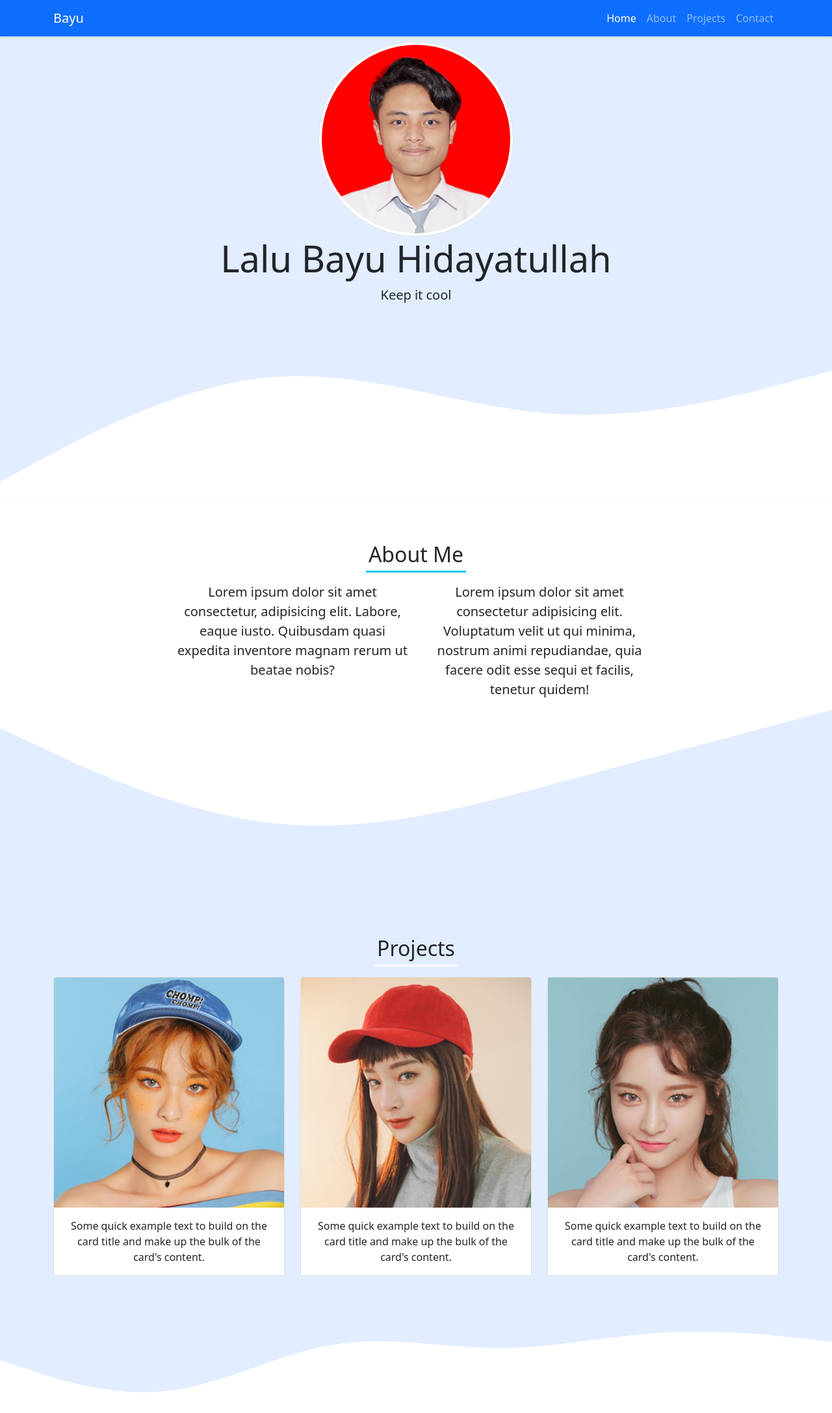
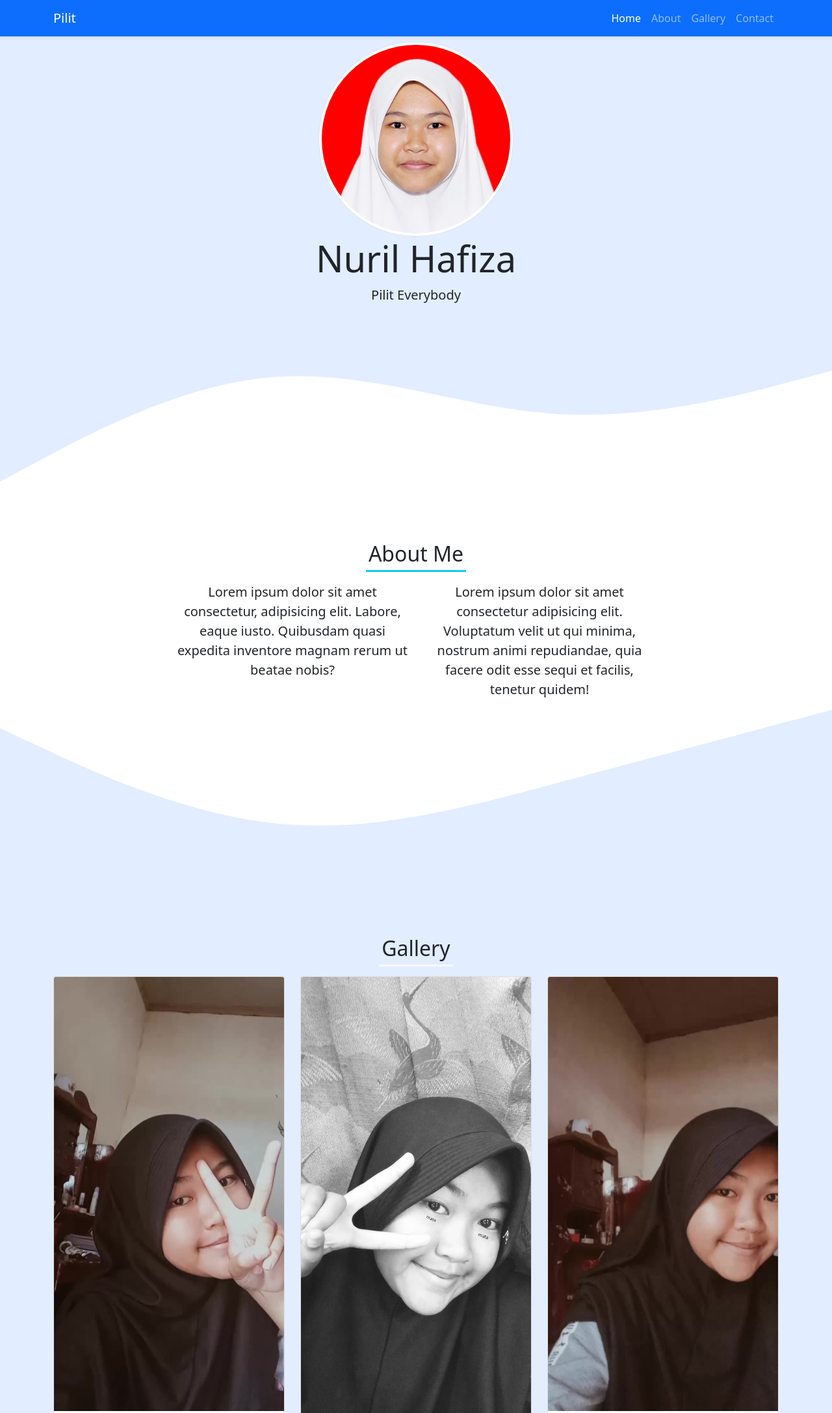
Before and after one commit to lalubayuhidayatullah/lalubayuhidayatullah.github.io, a plain HTML site: page index.html in a window 1280 px wide. Shown: the top 2174 px of the page at 65% size. Drawn offline with Linux system fonts and the light colour scheme.

Commit message:
mengubah isi menjadi pilit everybody

```diff
--- a/index.html
+++ b/index.html
@@ -12,7 +12,7 @@
     <!-- navbar -->
     <nav class="navbar navbar-expand-lg navbar-dark bg-primary shadow-sm fixed-top">
       <div class="container">
-        <a class="navbar-brand" href="#">Bayu</a>
+        <a class="navbar-brand" href="#">Pilit</a>
         <button class="navbar-toggler" type="button" data-bs-toggle="collapse" data-bs-target="#navbarNav" aria-controls="navbarNav" aria-expanded="false" aria-label="Toggle navigation">
           <span class="navbar-toggler-icon"></span>
         </button>
@@ -25,7 +25,7 @@
               <a class="nav-link" href="#about">About</a>
             </li>
             <li class="nav-item">
-              <a class="nav-link" href="#project">Projects</a>
+              <a class="nav-link" href="#project">Gallery</a>
             </li>
             <li class="nav-item">
               <a class="nav-link" href="#contact">Contact</a>
@@ -38,9 +38,9 @@
 
     <!-- jumbotron -->
     <section class="jumbotron text-center">
-      <img src="img/1.jpg" alt="Lalu Bayu" width="300" class="rounded-circle img-thumbnail">
-      <h1 class="display-4">Lalu Bayu Hidayatullah</h1>
-      <p class="lead">Keep it cool</p>
+      <img src="img/2.jpg" alt="Lalu Bayu" width="300" class="rounded-circle img-thumbnail">
+      <h1 class="display-4">Nuril Hafiza</h1>
+      <p class="lead">Pilit Everybody</p>
       <svg xmlns="http://www.w3.org/2000/svg" viewBox="0 0 1440 320"><path fill="#ffffff" fill-opacity="1" d="M0,288L80,245.3C160,203,320,117,480,106.7C640,96,800,160,960,170.7C1120,181,1280,139,1360,117.3L1440,96L1440,320L1360,320C1280,320,1120,320,960,320C800,320,640,320,480,320C320,320,160,320,80,320L0,320Z"></path></svg>
     </section>
     <!-- last of jumbotron -->
@@ -71,13 +71,13 @@
       <div class="container">
         <div class="row text-center mb-3">
           <div class="col">
-            <h2 class=""><span class="border-bottom border-light border-3 p-1">Projects</span></h2>
+            <h2 class=""><span class="border-bottom border-light border-3 p-1">Gallery</span></h2>
           </div>
         </div>
         <div class="row">
           <div class="col-md-4">
             <div class="card mb-3">
-              <img src="img/img projects/img1.png" class="card-img-top" alt="project 1">
+              <img src="img/img pilit/img1.jpg" class="card-img-top" alt="project 1">
               <div class="card-body">
                 <p class="card-text text-center">Some quick example text to build on the card title and make up the bulk of the card's content.</p>
               </div>
@@ -85,7 +85,7 @@
           </div>
           <div class="col-md-4">
             <div class="card mb-3">
-              <img src="img/img projects/img2.png" class="card-img-top" alt="project 2">
+              <img src="img/img pilit/img2.jpg" class="card-img-top" alt="project 2">
               <div class="card-body">
                 <p class="card-text text-center">Some quick example text to build on the card title and make up the bulk of the card's content.</p>
               </div>
@@ -93,7 +93,7 @@
           </div>
           <div class="col-md-4">
             <div class="card mb-3">
-              <img src="img/img projects/img3.png" class="card-img-top" alt="project 3">
+              <img src="img/img pilit/img3.jpg" class="card-img-top" alt="project 3">
               <div class="card-body">
                 <p class="card-text text-center">Some quick example text to build on the card title and make up the bulk of the card's content.</p>
               </div>
```
Also changed, not shown: img/2.jpg (added), img/img pilit/img1.jpg (added), img/img pilit/img2.jpg (added), img/img pilit/img3.jpg (added).
